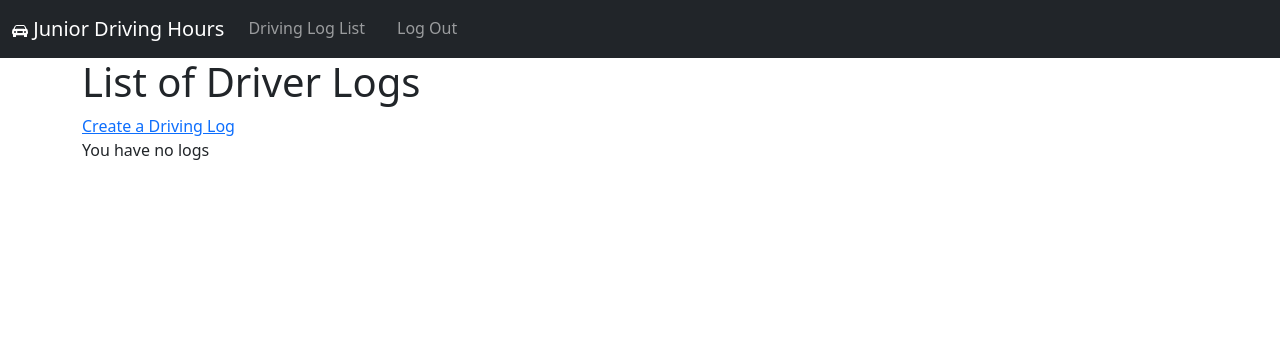
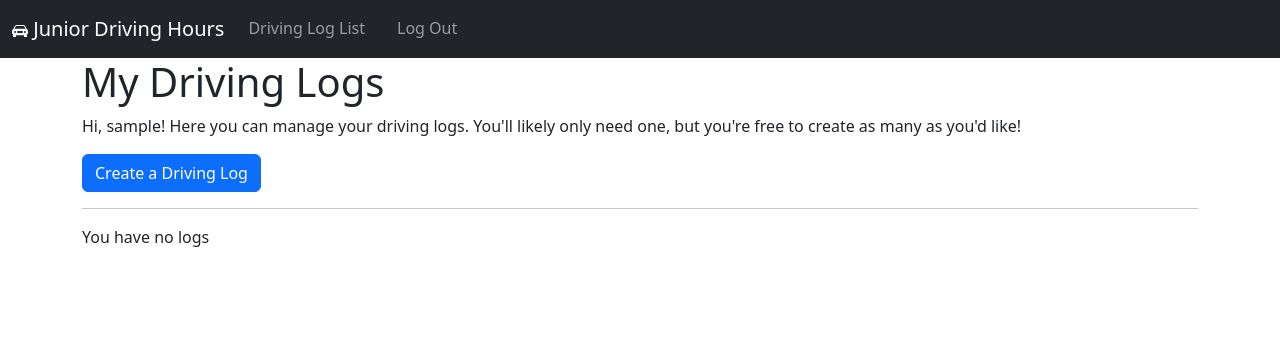
Before and after one commit to jaerrib/driving-hours, a Django app: page /driving_logs/ in a window 1280 px wide. Shown: the top 358 px of the page. Run offline with Django 4.2, Linux system fonts and the light colour scheme; the visitor is signed in with stand-in values (Sample User, id 1); data that the repository does not hold is empty; parts of the project's set-up code (start-up, migrations or seed data) failed here and were passed over.

Commit message:
Improve presentation on driving log page

```diff
--- a/templates/driving_logs/driving_log_list.html
+++ b/templates/driving_logs/driving_log_list.html
@@ -1,23 +1,37 @@
 {% extends "_base.html" %}
 
-{% block title %}Home{% endblock title %}
+{% block title %}Driving Logs{% endblock title %}
 
 {% block content %}
-    <h1>List of Driver Logs</h1>
-    <a href="{% url 'driving_log_new' %}">Create a Driving Log</a>
+    <h1>My Driving Logs</h1>
+    <p>Hi, {{ user }}! Here you can manage your driving logs. You'll likely only need one, but you're free to create as many as you'd like!</p>
+    <a href="{% url 'driving_log_new' %}" class="btn btn-primary">Create a Driving Log</a>
+    <hr class="my-3">
     {% if drivinglog_list %}
-        {% for driving_log in drivinglog_list %}
-            <p>
-                <a href="{% url 'driving_log_detail' driving_log.pk %}">{{ driving_log.name }}</a>
-                | {{ driving_log.total_hours_needed }}
-                | {{ driving_log.night_hours_needed }}
-                | {{ driving_log.inclement_weather_hours_needed }}
-                -- <a
-                    href="{% url 'driving_log_edit' driving_log.pk %}">EDIT</a>
-                |
-                <a href="{% url 'driving_log_delete' driving_log.pk %}">DELETE</a>
-            </p>
-        {% endfor %}
+        <table class="table">
+            <thead>
+                <th scope="col">Name</th>
+                <th scope="col">Total Hours</th>
+                <th scope="col">Night Hours</th>
+                <th scope="col">Inclement Weather Hours</th>
+                <th scope="col">Actions</th>
+            </thead>
+            <tbody>
+                {% for driving_log in drivinglog_list %}
+                <tr scope="row">
+                    <td><a href="{% url 'driving_log_detail' driving_log.pk %}">{{ driving_log.name }}</a></td>
+                    <td>{{ driving_log.total_hours_needed }}</td>
+                    <td>{{ driving_log.night_hours_needed }}</td>
+                    <td>{{ driving_log.inclement_weather_hours_needed }}</td>
+                    <td><a
+                        href="{% url 'driving_log_edit' driving_log.pk %}">EDIT</a>
+                        |
+                        <a href="{% url 'driving_log_delete' driving_log.pk %}">DELETE</a>
+                    </td>
+                </tr>
+            {% endfor %}
+        </tbody>
+    </table>
     {% else %}
         <p>You have no logs</p>
     {% endif %}
```
